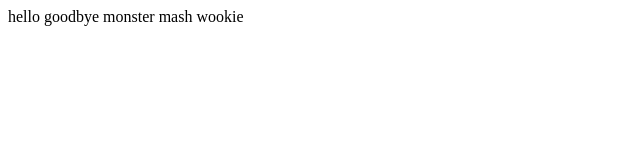
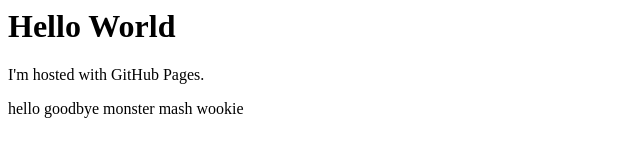
Before and after one commit to perryhughes/perryhughes.github.io, a plain HTML site: page index.html in a window 1280 px wide. Shown: the whole page, without its empty margins (0-640 px from the left). Drawn offline with Linux system fonts and the light colour scheme.

Commit message:
added hello text
copied in some text

```diff
--- a/index.html
+++ b/index.html
@@ -1,5 +1,8 @@
 <html>
+<head></head>
 <body>
+<h1>Hello World</h1>
+<p>I'm hosted with GitHub Pages.</p>
 <ls> hello </ls>
 <ls> goodbye </ls>
 <ls> monster mash </ls>
```
